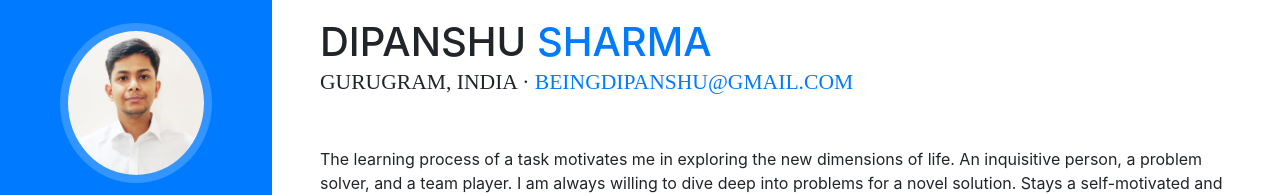
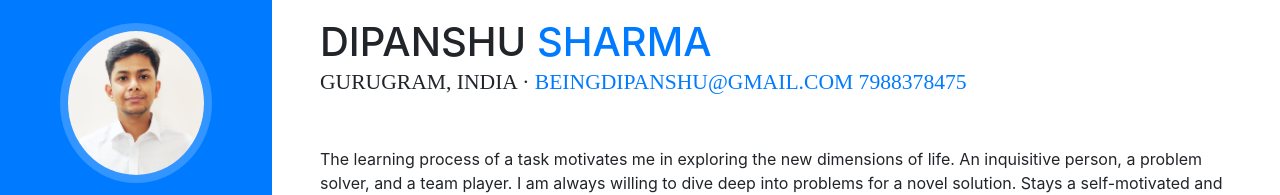
Before and after one commit to onebeing/resumex, a website with bundled scripts: page index.html in a window 1280 px wide. Shown: the part 173-368 px from the top of the page. Built offline with nearby package versions, Linux system fonts and the light colour scheme; a web font is replaced by a local one.

Commit message:
Update index.html

```diff
--- a/index.html
+++ b/index.html
@@ -73,6 +73,7 @@
           </h1>
           <div class="subheading mb-5">Gurugram, India ·
             <a href="mailto: beingdipanshu@gmail.com">beingdipanshu@gmail.com</a>
+            <a href="tel: 7988-378-475">7988378475</a>
           </div>
           <p class="mb-5">The learning process of a task motivates me in exploring the new dimensions of life. An inquisitive person, a problem solver, and a team player. I am always willing to dive deep into problems for a novel solution. Stays a self-motivated and insightful person while working on my things. Experienced in working on startup products where I curated things from end to end.</p>
           <p>Apart from being a developer, I enjoy most of my time being outdoors. I enjoy mountain hiking and rafting.</p>
```
